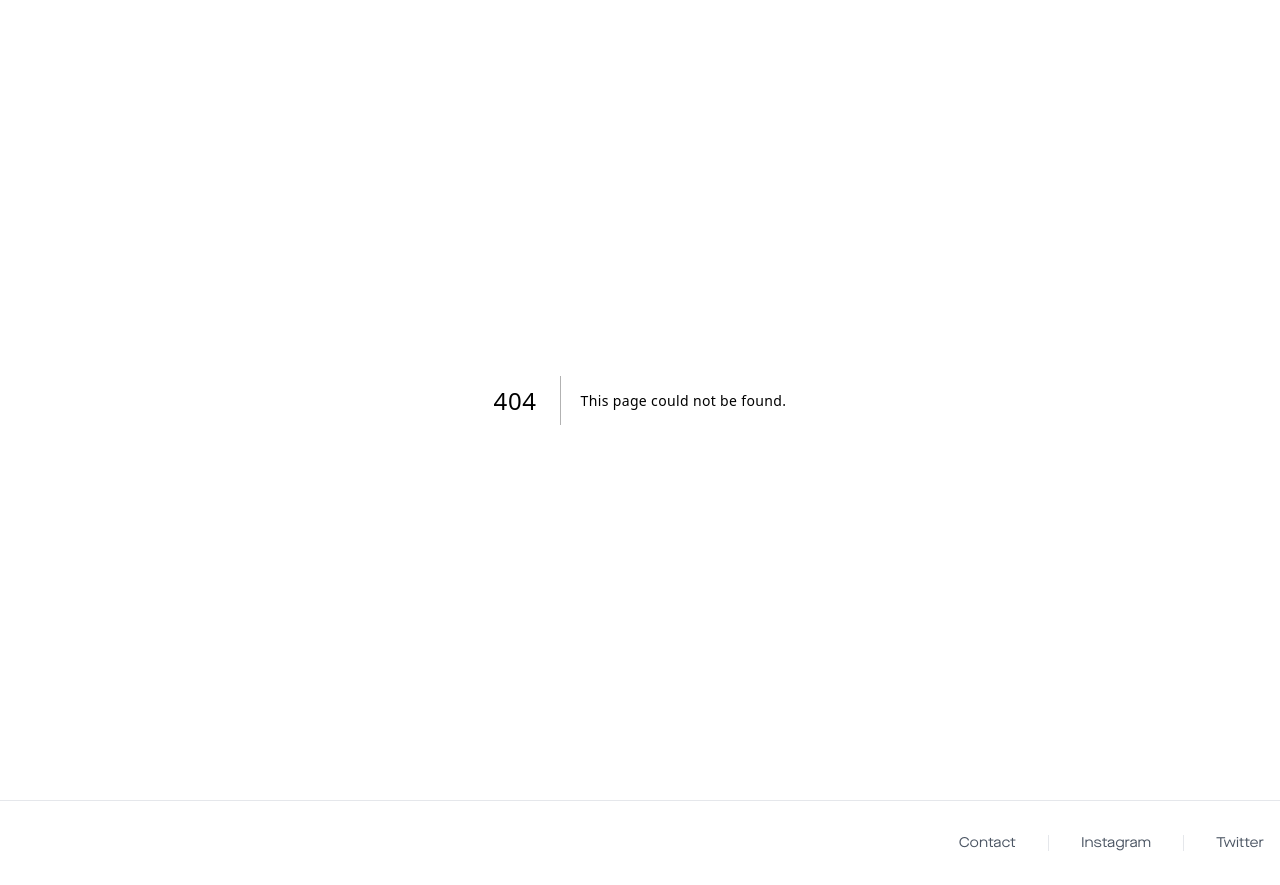
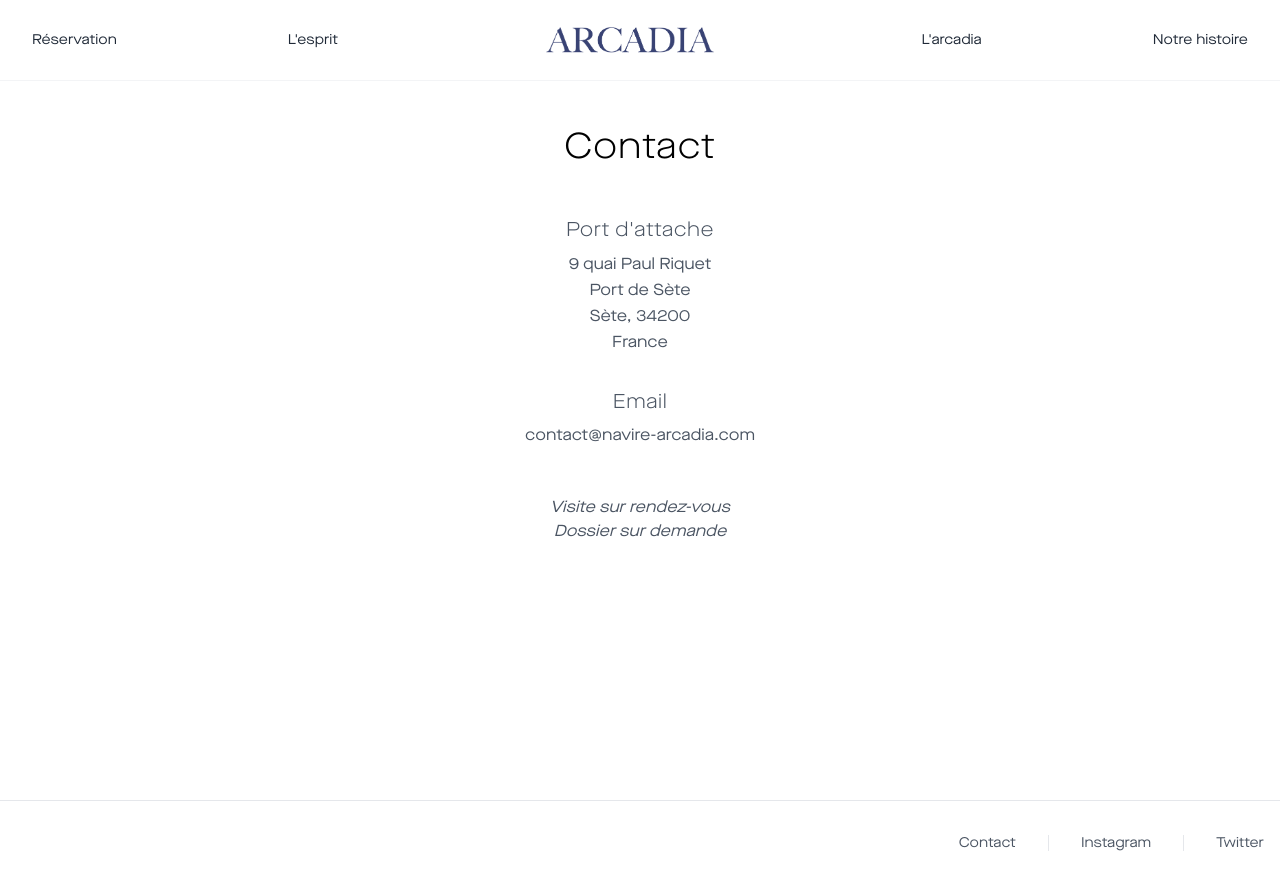
Before and after one commit to hugotiem/arcadia-website, a Next.js app: page /contact in a window 1280 px wide. Before the commit this address had no page. Built offline with nearby package versions, Linux system fonts and the light colour scheme.

Commit message:
Add: contact page & minor fix

```diff
--- /dev/null
+++ b/src/app/contact/page.tsx
@@ -0,0 +1,44 @@
+import Navigation from '@/components/Navigation'
+
+export default function Contact() {
+  return (
+    <main className="min-h-screen bg-white">
+      <Navigation />
+
+      <section className="pt-32 pb-16">
+        <div className="max-w-2xl mx-auto px-4 text-center">
+          <h1 className="text-4xl font-light mb-12 opacity-0 animate-[fadeInDown_1s_ease-out_forwards]">
+            Contact
+          </h1>
+
+          <div className="space-y-8 text-gray-600 opacity-0 animate-[fadeInUp_1s_ease-out_0.5s_forwards]">
+            <div>
+              <h2 className="text-xl font-light mb-2">Port d&apos;attache</h2>
+              <p className="leading-relaxed">
+                9 quai Paul Riquet<br />
+                Port de Sète<br />
+                Sète, 34200<br />
+                France
+              </p>
+            </div>
+
+            <div>
+              <h2 className="text-xl font-light mb-2">Email</h2>
+              <a
+                href="mailto:contact@navire-arcadia.com"
+                className="text-gray-600 hover:text-gray-900 transition-colors duration-300"
+              >
+                contact@navire-arcadia.com
+              </a>
+            </div>
+
+            <div className="pt-4">
+              <p className="italic">Visite sur rendez-vous</p>
+              <p className="italic">Dossier sur demande</p>
+            </div>
+          </div>
+        </div>
+      </section>
+    </main>
+  )
+}
--- a/src/app/page.tsx
+++ b/src/app/page.tsx
@@ -18,13 +18,13 @@
         <div className="absolute inset-0 bg-black/30" />
         <div className="absolute inset-0 flex items-center justify-center">
           <div className="text-center text-white px-4">
-            <div className="relative w-144 h-144 mb-6 mx-auto opacity-0 animate-[fadeInDown_1s_ease-out_forwards]">
+            <div className="relative w-144 h-144 mb-6 mx-auto opacity-0 animate-[fadeInDown_1s_ease-out_forwards] group">
               <Image
                 src="/blason.png"
                 alt="Blason Arcadia"
                 width={576}
                 height={576}
-                className="object-contain"
+                className="object-contain transition-transform duration-500 group-hover:scale-110"
                 quality={100}
                 priority
               />
--- a/src/components/BottomBar.tsx
+++ b/src/components/BottomBar.tsx
@@ -10,7 +10,7 @@
       <section className="py-8">
         <div className="max-w-7xl mx-auto px-4">
           <div className="flex justify-end items-center space-x-8">
-            <Link href="#contact" className="text-gray-600 hover:text-gray-800 transition-colors text-sm">
+            <Link href="/contact" className="text-gray-600 hover:text-gray-800 transition-colors text-sm">
               Contact
             </Link>
             <div className="h-4 w-px bg-gray-200" />
```
